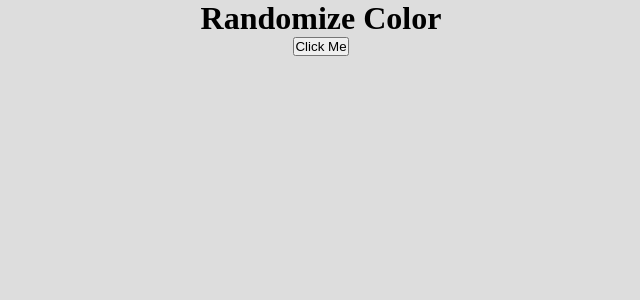
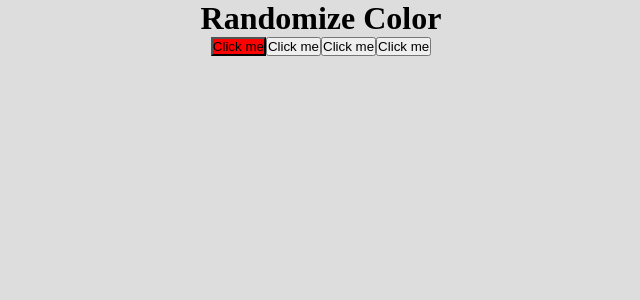
Before and after one commit to mary3210/PhaseOneProject, a React (Create React App) app: page / in a window 1280 px wide. Shown: the top 300 px of the page, without its empty margins (319-959 px from the left). Built offline with nearby package versions, Linux system fonts and the light colour scheme.

Commit message:
Added 3 more buttons

```diff
--- a/src/App.css
+++ b/src/App.css
@@ -38,7 +38,9 @@ li {
   transition: all 0.3s ease;
   box-shadow: 0 2px 5px 2px rgba(0, 0, 0, 0.2);
 }
-
+.btn-danger {
+  background-color:red
+}
 .btn-purple:hover {
   background-color: #5047b3;
   color: #f8f9f7;
--- a/src/projects/02-RandomizeColors/RandomizeColors.jsx
+++ b/src/projects/02-RandomizeColors/RandomizeColors.jsx
@@ -1,14 +1,13 @@
-import React from 'react';
-import Title from '../components/Title';
-export default function RandomizeColors (){
-
-    return(
-        <div className="container">
-            <Title text={"Randomize Color"} classes={"mb-4"}/>
-            <button>Click Me</button>
-            </div>
-
-
-    )
-
+import React from "react";
+import Title from "../components/Title";
+export default function RandomizeColors() {
+  return (
+    <div className="container">
+      <Title text={"Randomize Color"} classes={"mb-4"} />
+      <button className="btn btn-danger">Click me</button>
+      <button className="btn btn-success">Click me</button>
+      <button className="btn btn-primary">Click me</button>
+      <button className="btn btn-warning">Click me</button>
+    </div>
+  );
 }
```
